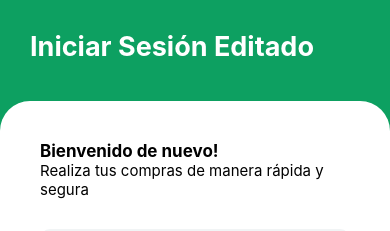
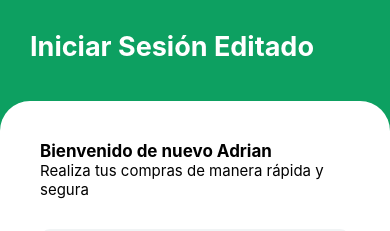
Before and after one commit to ViviFlores/CarritoCompras_MAT, a React Native app: screen / in a window 390 px wide. Shown: the top 231 px of the page. Built offline with nearby package versions, Linux system fonts and the light colour scheme.

Commit message:
cambio texto bienvenida

```diff
--- a/src/screens/LoginScreen.tsx
+++ b/src/screens/LoginScreen.tsx
@@ -75,7 +75,7 @@ export const LoginScreen = ({ users }: Props) => {
             <TitleComponent title='Iniciar Sesión Editado' />
             <BodyComponent>
                 <View>
-                    <Text style={styles.titleHeaderBody}>Bienvenido de nuevo!</Text>
+                    <Text style={styles.titleHeaderBody}>Bienvenido de nuevo Adrian</Text>
                     <Text style={styles.textBody}>Realiza tus compras de manera rápida y segura</Text>
                 </View>
                 <View style={styles.contentInput}>
```
